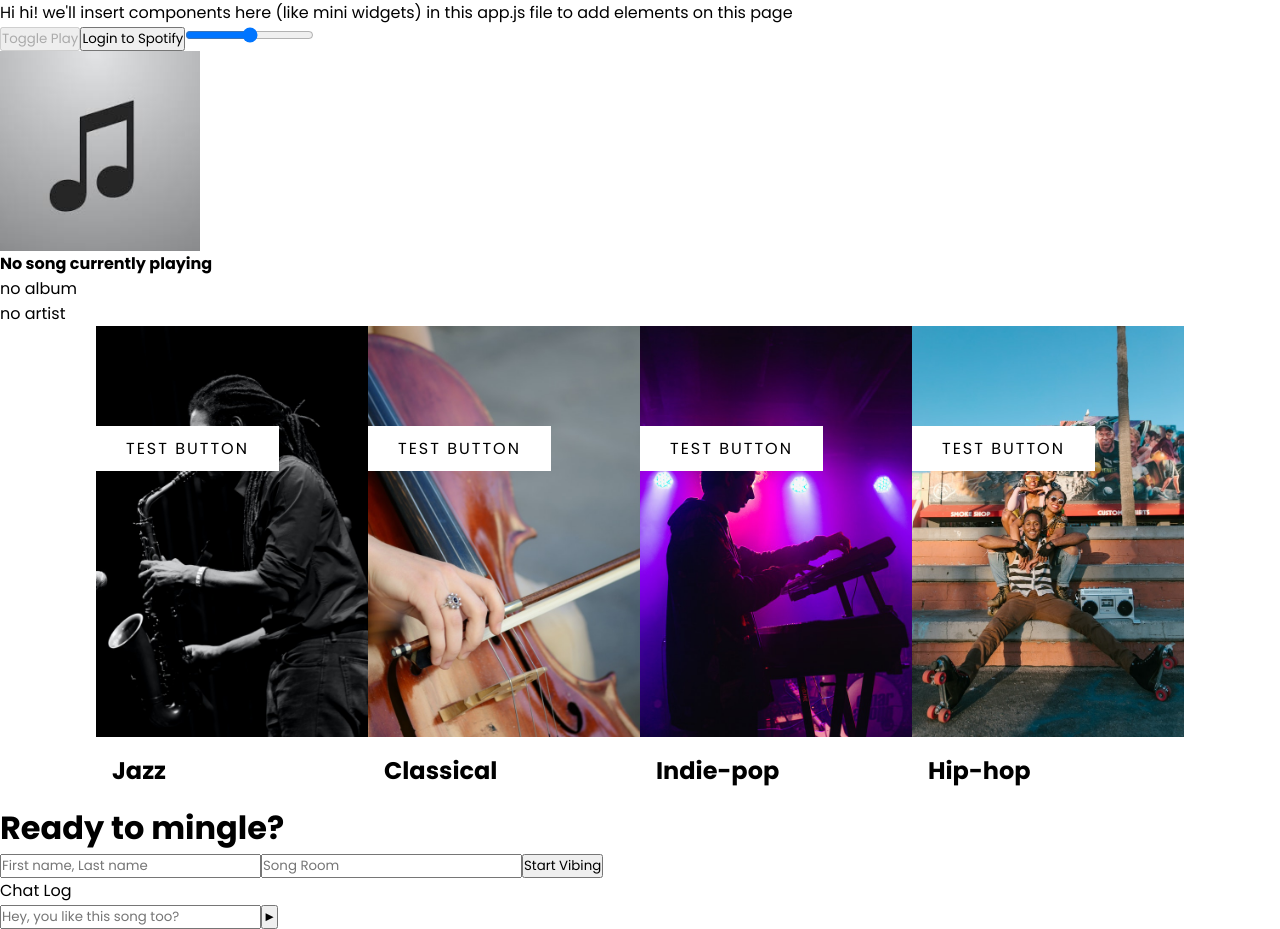
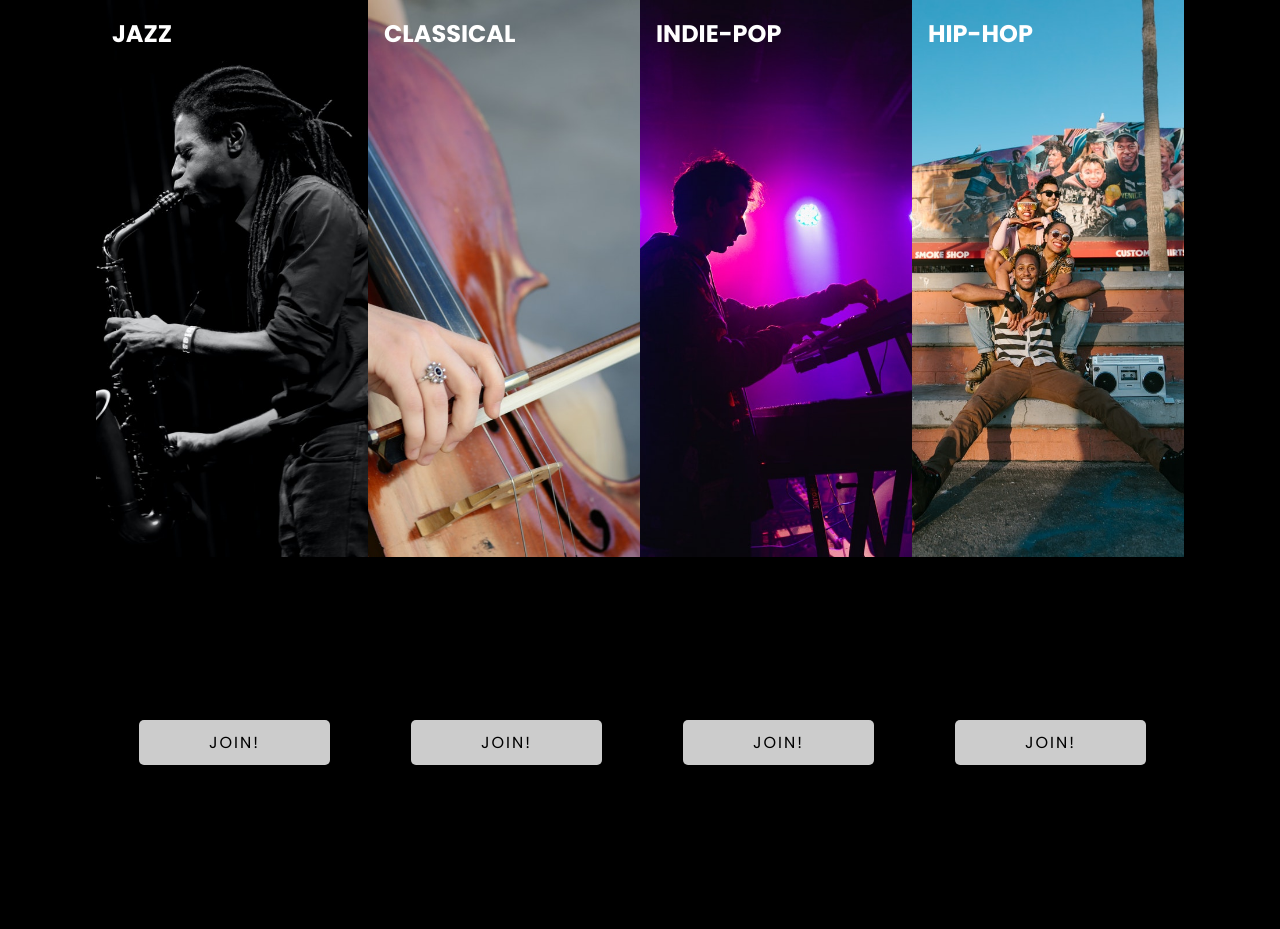
Before and after one commit to evan-loe/bpmingle, a React (Create React App) app: page /genres in a window 1280 px wide. After the commit the page ends 800 px from the top, so only its background shows below. Built offline with nearby package versions, Linux system fonts and the light colour scheme; no server answers.

Commit message:
commented out justin's stuff and evan's spotify added genres.css and genres.js

```diff
--- a/src/App.js
+++ b/src/App.js
@@ -5,17 +5,14 @@ import SpotifyPlayer from "./spotifyStuff/SpotifyPlayer";
 import chatBox from "./chatBox/ChatBox";
 import io from "socket.io-client";
 const socket = io.connect("http://localhost:3001"); //connect frontend to backend
-import Texts from "./Texts";
+// import Texts from "./Texts";
 
 function App() {
   return (
     <div className="App">
-      <div>
-        Hi hi! we'll insert components here (like mini widgets) in this app.js
-        file to add elements on this page
-      </div>
+
       {/* TODO: remove this header thing and add our main page component here. We also probably need to decide what states needs to be lifted up to this level*/}
-      <SpotifyPlayer genre="r-n-b"></SpotifyPlayer>
+      {/* <SpotifyPlayer genre="r-n-b"></SpotifyPlayer> */}
       <div className="mainPage">
         <Router>
           {/* <a href="/home">Go to home page.</a> */}
--- a/src/chatBox/ChatBox.js
+++ b/src/chatBox/ChatBox.js
@@ -16,17 +16,17 @@ function ChatBox(){
             user.emit("joinroom", chatroom);
         }
     };
-    return (
-        //takes in user info compentent
-        <div className = "chat">
-            <h1>Ready to mingle?</h1>
-            <input type="text" placeholder="First name, Last name" onChange = {(event) => {setusername(event.target.value)}} />
-            <input type="text" placeholder="Song Room" onChange = {(event) => {setchatroom(event.target.value)}}/>
-            <button onClick={joinroom}>Start Vibing</button>
+    // return (
+    //     //takes in user info compentent
+    //     <div className = "chat">
+    //         <h1>Ready to mingle?</h1>
+    //         <input type="text" placeholder="First name, Last name" onChange = {(event) => {setusername(event.target.value)}} />
+    //         <input type="text" placeholder="Song Room" onChange = {(event) => {setchatroom(event.target.value)}}/>
+    //         <button onClick={joinroom}>Start Vibing</button>
 
-            <Texts user={user} username = {username} chatroom = {chatroom}/>
-        </div>
-    );
+    //         <Texts user={user} username = {username} chatroom = {chatroom}/>
+    //     </div>
+    // );
 }
 
 export default ChatBox
--- a/src/mainPage/Genres.css
+++ b/src/mainPage/Genres.css
@@ -5,6 +5,7 @@
     margin:0;
     padding: 0;
     font-family: 'Poppins', sans-serif;
+    background: black;
 }
 
 .wrapper {
@@ -23,13 +24,17 @@
 }
 
 .cardImg {
-    height:100%;
-    /* object-fit: cover;  */
+    height:34.8rem;
+    object-fit: cover;
 }
 
 .title {
+    /* text-align: center; */
+    position: absolute;
     padding: 1rem;
-    color: black;
+    color: white;
+    background: transparent;
+    text-transform: uppercase;
 }
 
 .title:hover {
@@ -39,17 +44,17 @@
 
 .boxButton {
     /* display: in-line block;  */
-    position: absolute;
+    position:absolute;
+    bottom: 35px;
     border: none;
     font-size: 1em;
     background: white;
-    padding: 10px 30px;
+    border-radius: 5px;
+    opacity: 0.8;
+    margin-left: 43px;
+    padding: 10px 70px;
     text-decoration: none;
     color: black;
-
-    /* the below line doesnt work rip
-    i want to move this box a little down */
-
     margin-top: 100px;
     text-transform: uppercase;
     letter-spacing: 2px;
--- a/src/mainPage/Genres.js
+++ b/src/mainPage/Genres.js
@@ -5,19 +5,23 @@ function Genres() {
     return (
         <div className="wrapper">
             <Box img={require('./images/jazz.jpg')}
-                    title="Jazz">
+                    title="Jazz"
+                        button="Join!">
             </Box>
 
             <Box img={require('./images/classical.jpg')}
-                    title="Classical">
+                    title="Classical"
+                        button="Join!">
             </Box>
 
             <Box img={require('./images/indie-pop.jpg')}
-                    title="Indie-pop">
+                    title="Indie-pop"
+                        button="Join!">
             </Box>
 
             <Box img={require('./images/hip-hop.jpg')}
-                    title="Hip-hop">
+                    title="Hip-hop"
+                        button="Join!">
             </Box>
         </div>
     )
@@ -28,7 +32,7 @@ function Box(props){
         <div className = "box">
             <img className="cardImg" src={props.img}></img>
             <h2 className="title">{props.title}</h2>
-            <button className="boxButton">test button</button>
+            <button className="boxButton">{props.button}</button>
         </div>
 
     )
--- a/src/mainPage/Main.css
+++ b/src/mainPage/Main.css
@@ -24,7 +24,7 @@
 }
 
 .show.active {
-    right: 200px;
+    right: 150px;
 }
 
 .show header {
@@ -113,6 +113,7 @@
     border: none;
     font-size: 1em;
     background: white;
+    border-radius: 5px;
     padding: 10px 30px;
     text-decoration: none;
     color: black;
@@ -125,17 +126,18 @@
     letter-spacing: 2px;
 }
 
-
 .text button:hover{
-    opacity: 0.5;
+    opacity: 0.6;
     transition-duration: 0.3s;
+    transform:scale(1.05);
+    transition-duration: 0.2s
 }
 
 .menu {
-    position: absolute;
+    position:absolute;
     top: 0;
     right: 0;
-    width: 300px;
+    width: 150px;
     height: 100%;
     display: flex;
     align-items:center;
@@ -143,7 +145,7 @@
 }
 
 .menu ul {
-    position: none;
+    position: relative;
     list-style-type: none;
 }
 
```
